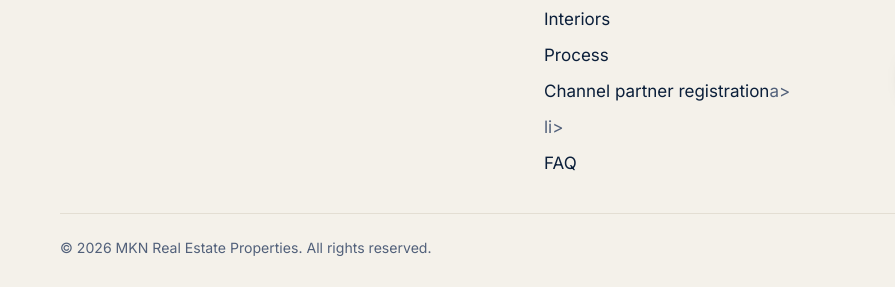
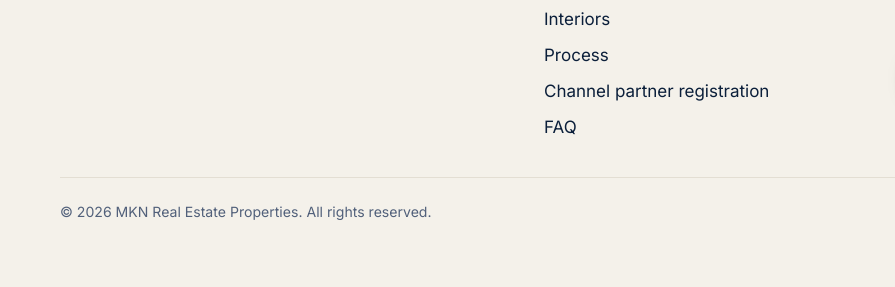
Before and after one commit to mknrealestateproperties-dev/Mkn-realestate-, a plain HTML site: page index.html in a window 1280 px wide. Shown: the part 9689-9976 px from the top of the page, 0-895 px from the left. Drawn offline with nearby package versions, Linux system fonts and the light colour scheme.

Commit message:
Update index.html

```diff
--- a/index.html
+++ b/index.html
@@ -1154,7 +1154,7 @@ footer .logo-text span{color:var(--gold-700)}
           <li><a href="#projects">Projects</a></li>
           <li><a href="#interiors">Interiors</a></li>
           <li><a href="#process">Process</a></li>
-                   <li><a href="cp-register.html">Channel partner registration</a>a></li>li>
+                   <li><a href="cp-register.html">Channel partner registration</a></li>
           <li><a href="#faq">FAQ</a></li>
         </ul>
       </div>
```
